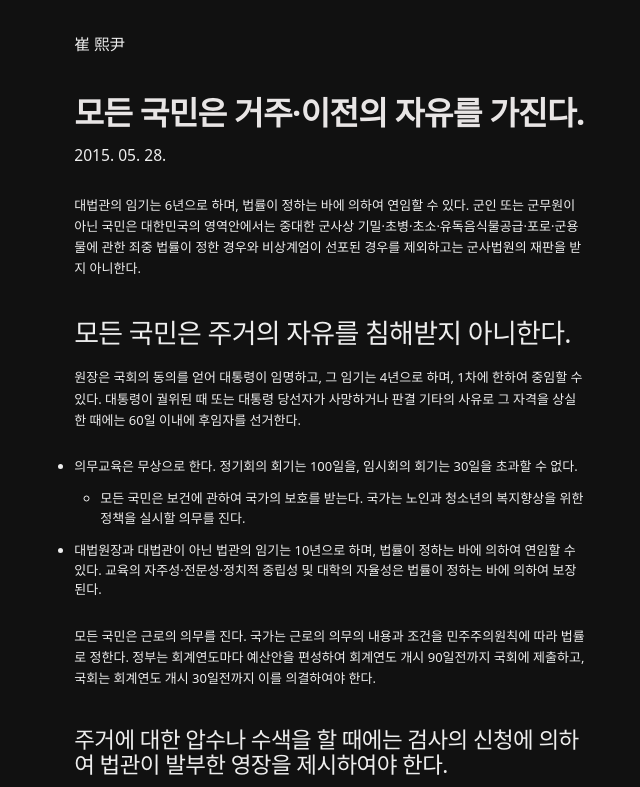
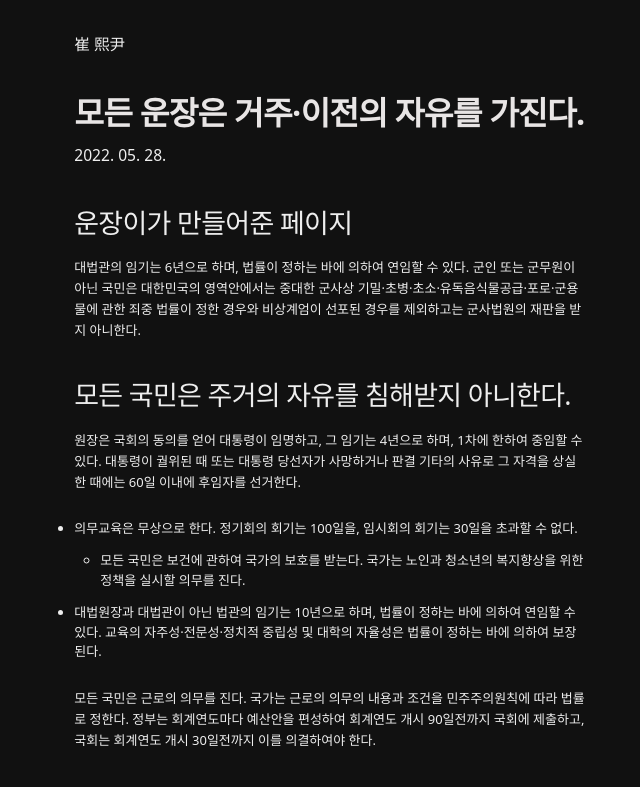
Before and after one commit to tealchoi/tealchoi.github.io, a Gatsby site: page /new-beginnings/ in a window 1280 px wide. Shown: the top 787 px of the page, without its empty margins (309-949 px from the left). Built offline with nearby package versions, Linux system fonts and the light colour scheme; Gatsby itself is replaced by a stand-in of ours; a web font is replaced by a local one.

Commit message:
tutorial

```diff
--- a/content/blog/new-beginnings/index.md
+++ b/content/blog/new-beginnings/index.md
@@ -1,8 +1,10 @@
 ---
-title: 모든 국민은 거주·이전의 자유를 가진다.
-date: "2015-05-28T22:40:32.169Z"
+title: 모든 운장은 거주·이전의 자유를 가진다.
+date: "2022-05-28T22:40:32.169Z"
 description: 모든 국민은 근로의 의무를 진다. 국가는 근로의 의무의 내용과 조건을 민주주의원칙에 따라 법률로 정한다.
 ---
+
+## 운장이가 만들어준 페이지
 
 대법관의 임기는 6년으로 하며, 법률이 정하는 바에 의하여 연임할 수 있다. 군인 또는 군무원이 아닌 국민은 대한민국의 영역안에서는 중대한 군사상 기밀·초병·초소·유독음식물공급·포로·군용물에 관한 죄중 법률이 정한 경우와 비상계엄이 선포된 경우를 제외하고는 군사법원의 재판을 받지 아니한다.
 
```
